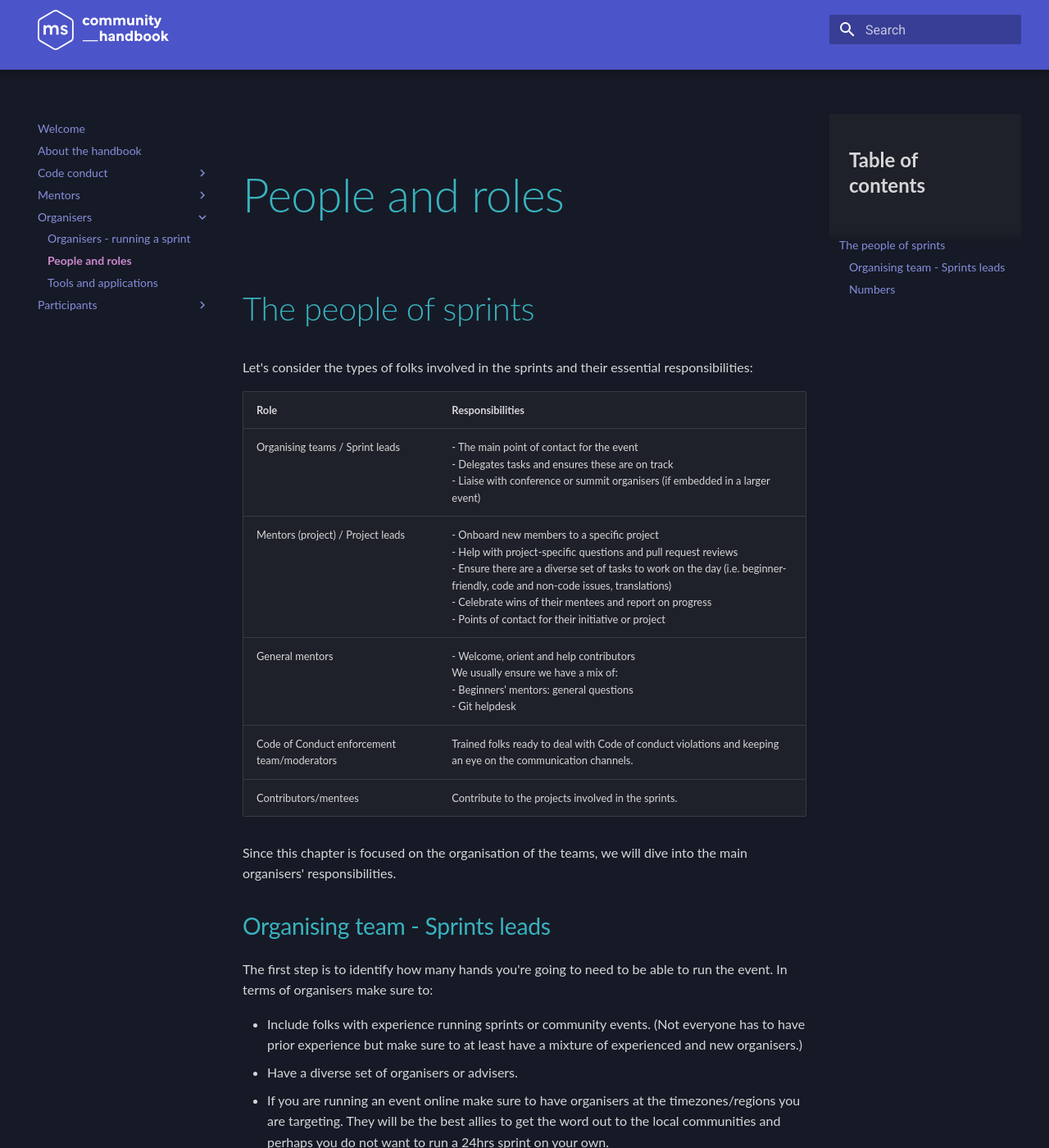
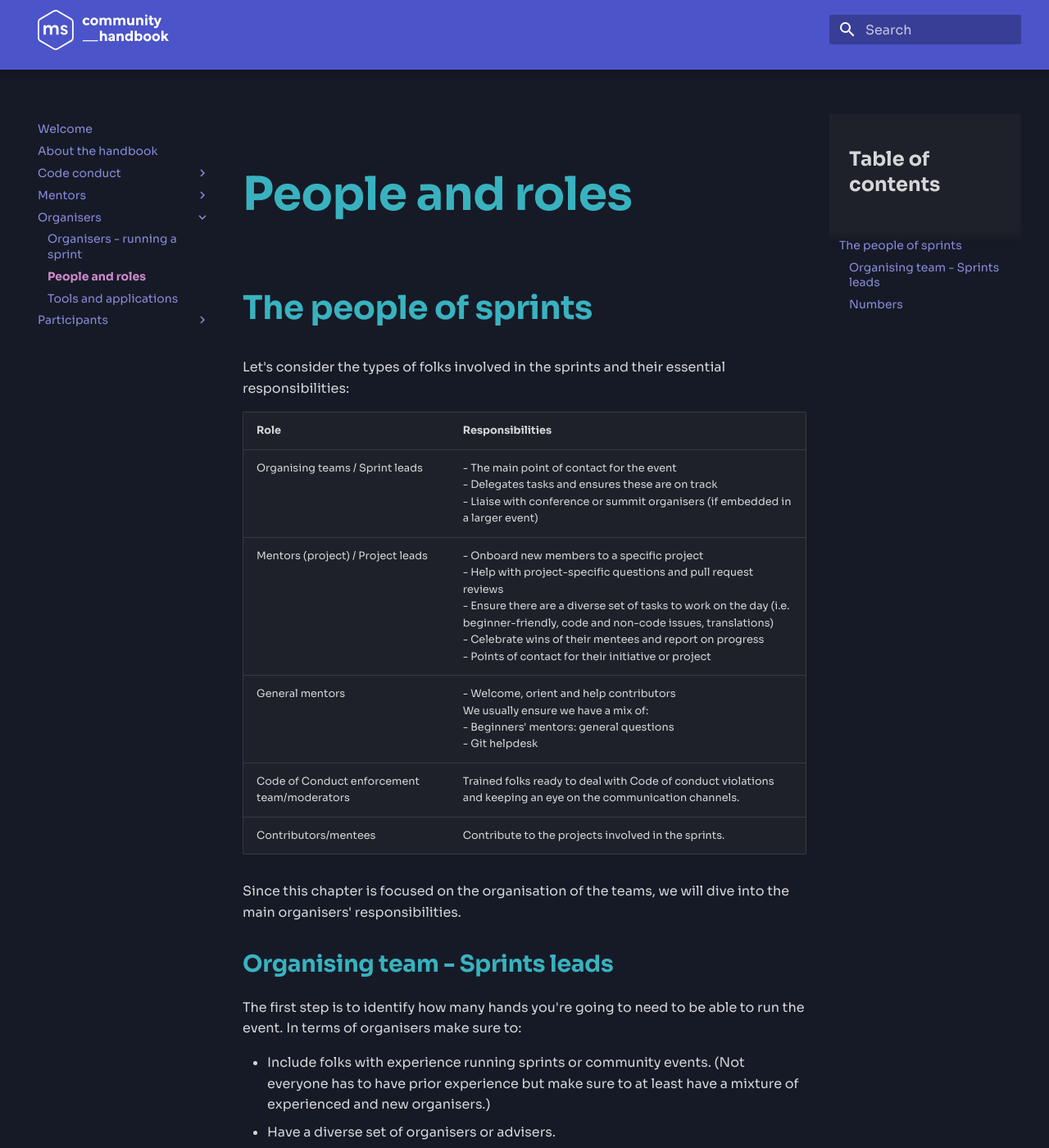
Before and after one commit to pycon-mentored-sprints/community-handbook, an MkDocs documentation site: the page built from docs/organisers/02-people.md, in a window 1280 px wide and 1400 px high. Shown: the whole window at 82% size. Built offline with MkDocs 1.6.1 and Material for MkDocs 9.7.7, drawn with Linux system fonts in a browser that asks for light colours; some web fonts are replaced.

Commit message:
:lipstick: Fixed fonts

```diff
--- a/docs/stylesheets/css/custom.css
+++ b/docs/stylesheets/css/custom.css
@@ -4,12 +4,14 @@
 
 body {
   background-color: #161a26;
-  color: #d6d6d8;
-  font-family: LatoWeb, Lato, "Helvetica Neue", Helvetica, Arial, sans-serif; }
+  color: #d6d6d8; }
 
+[data-md-color-primary="mentored-sprints"] .md-typeset {
+  font-size: 0.8rem; }
   [data-md-color-primary="mentored-sprints"] .md-typeset a {
     color: #878ddb;
-  border-bottom: 2px solid currentColor; }
+    border-bottom: 2px solid currentColor;
+    font-size: 0.8rem; }
     [data-md-color-primary="mentored-sprints"] .md-typeset a:hover, [data-md-color-primary="mentored-sprints"] .md-typeset a:focus {
       color: #5b63ce; }
   [data-md-color-primary="mentored-sprints"] .md-typeset h1,
@@ -17,7 +19,8 @@ body {
   [data-md-color-primary="mentored-sprints"] .md-typeset h3,
   [data-md-color-primary="mentored-sprints"] .md-typeset h4,
   [data-md-color-primary="mentored-sprints"] .md-typeset h5 {
-  color: #39b2bf; }
+    color: #39b2bf;
+    font-weight: bold; }
 [data-md-color-primary="mentored-sprints"] .md-nav__link:active {
   color: #ce89ce; }
 [data-md-color-primary="mentored-sprints"] .md-nav__link:hover, [data-md-color-primary="mentored-sprints"] .md-nav__link:focus {
@@ -28,6 +31,8 @@ body {
   font-weight: bold; }
 [data-md-color-primary="mentored-sprints"] .md-header {
   background-color: #4c54c9; }
+[data-md-color-primary="mentored-sprints"] .md-nav {
+  font-size: 0.7rem; }
 
 .md-typeset h1 {
   font-size: 2.827rem;
@@ -47,7 +52,6 @@ body {
   margin-top: 35px; }
 
 .context-menu {
-  font-family: LatoWeb, Lato, "Helvetica Neue", Helvetica, Arial, sans-serif;
   display: inline-block;
   font-size: 75%;
   line-height: 1.3;
--- a/docs/stylesheets/custom.scss
+++ b/docs/stylesheets/custom.scss
@@ -23,8 +23,12 @@ $active-link: $primary-colour;
 $foreground-colour: #d6d6d8;
 $background-colour: $dark-bg;
 
+// Fonts
+$base-font-size: 0.8rem;
+$nav-font-size: 0.7rem;
+$heading-weight: bold;
+
 // Global
-
 :root {
     // Typeset color shades
     --md-typeset-color: $foreground-colour;
@@ -34,15 +38,16 @@ $background-colour: $dark-bg;
 body {
     background-color: $background-colour;
     color: $foreground-colour;
-    font-family: LatoWeb, Lato, "Helvetica Neue", Helvetica, Arial, sans-serif;
 }
 
 // This defines the main MS colours
 [data-md-color-primary="mentored-sprints"] {
     .md-typeset {
+        font-size: $base-font-size;
         a {
             color: $link-colour;
             border-bottom: 2px solid currentColor;
+            font-size: $base-font-size;
             &:hover,
             &:focus {
                 color: $secondary-light;
@@ -55,6 +60,7 @@ body {
         h4,
         h5 {
             color: $accent-teal;
+            font-weight: $heading-weight;
         }
     }
     .md-nav__link {
@@ -74,6 +80,9 @@ body {
     // nav-header - smaller screens
     .md-header {
         background-color: $nav-colour;
+    }
+    .md-nav {
+        font-size: $nav-font-size;
     }
 }
 
@@ -103,7 +112,6 @@ body {
 }
 
 .context-menu {
-    font-family: LatoWeb, Lato, "Helvetica Neue", Helvetica, Arial, sans-serif;
     display: inline-block;
     font-size: 75%;
     line-height: 1.3;
--- a/mkdocs.yml
+++ b/mkdocs.yml
@@ -9,6 +9,10 @@ theme:
   features:
     - navigation.tracking
     - navigation.top
+  font:
+    text: Sora
+    code: B612 Mono
+  favicon: assets/favicon/favicon.ico
 
 extra_css:
   - stylesheets/css/custom.css
```
Also changed, not shown: assets/favicon_io/android-chrome-192x192.png (deleted), assets/favicon_io/android-chrome-512x512.png (deleted), assets/favicon_io/apple-touch-icon.png (deleted), assets/favicon_io/favicon-16x16.png (deleted), assets/favicon_io/favicon-32x32.png (deleted), assets/favicon_io/favicon.ico (deleted), assets/logos/favicon/android-chrome-192x192.png (added), assets/logos/favicon/android-chrome-512x512.png (added), assets/logos/favicon/apple-touch-icon.png (added), assets/logos/favicon/favicon-16x16.png (added), assets/logos/favicon/favicon-32x32.png (added), assets/logos/favicon/favicon.ico (added), assets/logos/favicon/site.webmanifest (renamed from assets/favicon_io/site.webmanifest), docs/assets/favicon/favicon.ico (added), 1 other file. Lines whose indentation alone changed are shown as unchanged.
